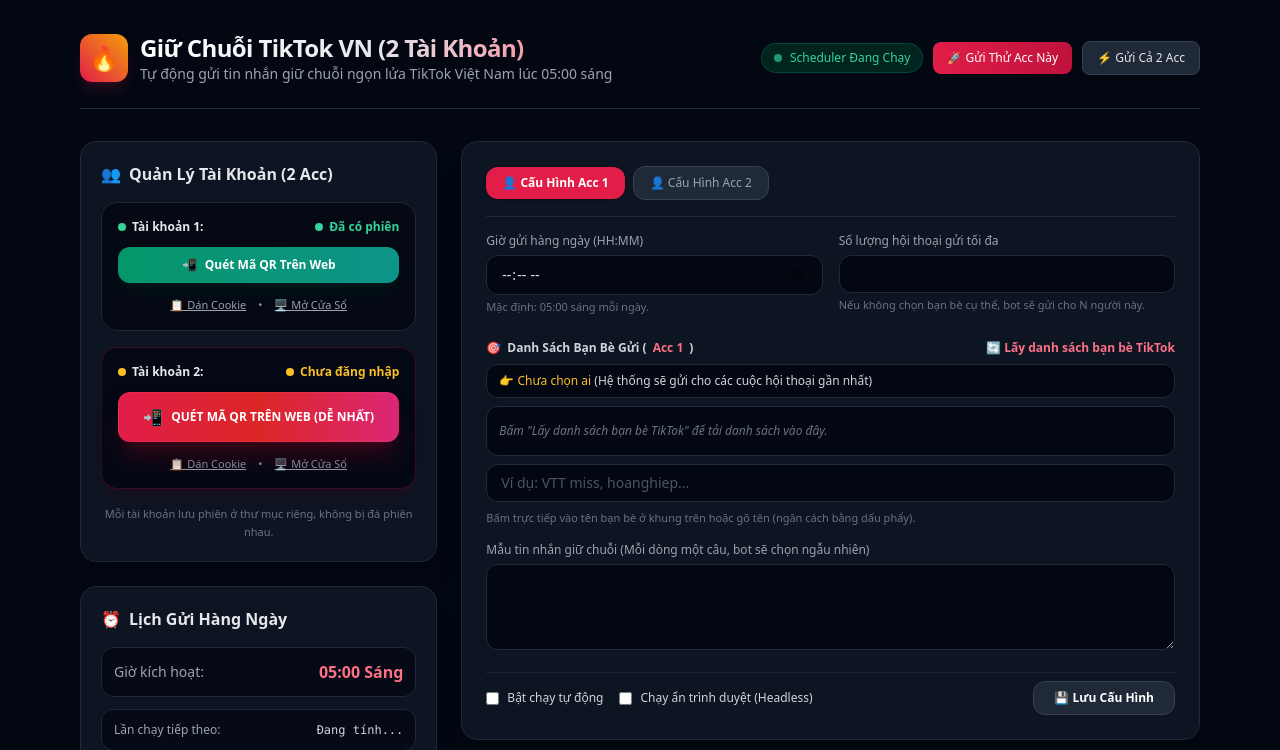
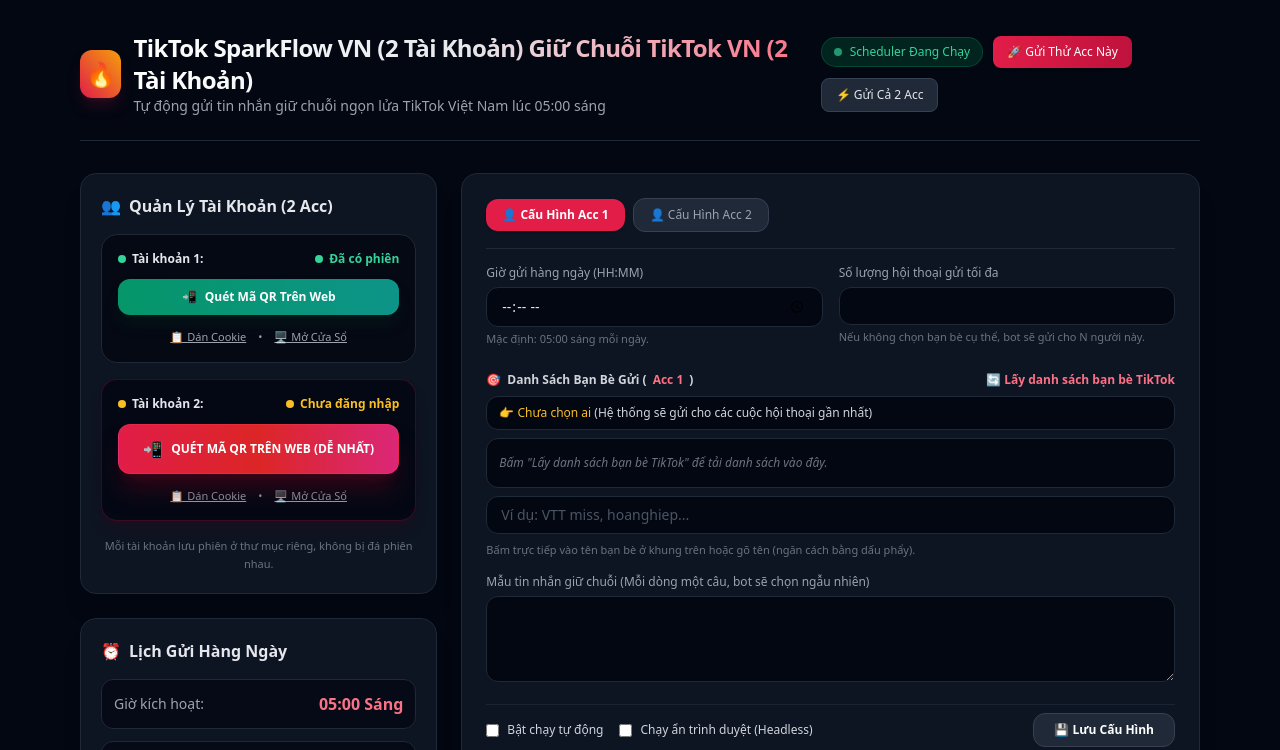
Before and after one commit to phamtung140513-bit/Streak-TikTok-VN, a FastAPI app: template DouYinSparkFlow/tiktok_app/templates/index.html in a window 1280 px wide. Shown: the top 750 px of the page. Run offline with FastAPI, Linux system fonts and the light colour scheme; the template is opened without the code that fills it, so the values that code supplies are empty; some libraries are stand-ins or nearby versions.

Commit message:
chore: update title and startup script for Giữ Chuỗi TikTok VN

```diff
--- a/DouYinSparkFlow/tiktok_app/templates/index.html
+++ b/DouYinSparkFlow/tiktok_app/templates/index.html
@@ -3,6 +3,7 @@
 <head>
   <meta charset="UTF-8">
   <meta name="viewport" content="width=device-width, initial-scale=1.0">
+  <title>TikTok SparkFlow - Quản Lý 2 Tài Khoản Giữ Lửa</title>
   <title>Giữ Chuỗi TikTok VN - Quản Lý 2 Tài Khoản</title>
   <script src="https://cdn.tailwindcss.com"></script>
   <script>
@@ -39,6 +40,7 @@
         </div>
         <div>
           <h1 class="text-2xl font-bold tracking-tight bg-gradient-to-r from-white via-gray-200 to-rose-400 bg-clip-text text-transparent">
+            TikTok SparkFlow VN (2 Tài Khoản)
             Giữ Chuỗi TikTok VN (2 Tài Khoản)
           </h1>
           <p class="text-sm text-gray-400">Tự động gửi tin nhắn giữ chuỗi ngọn lửa TikTok Việt Nam lúc 05:00 sáng</p>
--- a/DouYinSparkFlow/tiktok_app/tiktok_server.py
+++ b/DouYinSparkFlow/tiktok_app/tiktok_server.py
@@ -39,12 +39,14 @@ templates = Jinja2Templates(directory=str(current_dir / "templates"))
 async def lifespan(app: FastAPI):
     # Khởi động scheduler ngầm khi server bật
     scheduler_task = asyncio.create_task(run_scheduler_loop())
+    logger.info("🚀 Web Server TikTok SparkFlow đã khởi động tại cổng 8787.")
     logger.info("🚀 Web Server Giữ Chuỗi TikTok VN đã khởi động tại cổng 8787.")
     yield
     scheduler_task.cancel()
     logger.info("🛑 Web Server đã tắt.")
 
 
+app = FastAPI(title="TikTok SparkFlow VN", lifespan=lifespan)
 app = FastAPI(title="Giữ Chuỗi TikTok VN", lifespan=lifespan)
 
 
```
Also changed, not shown: 1 other file.
